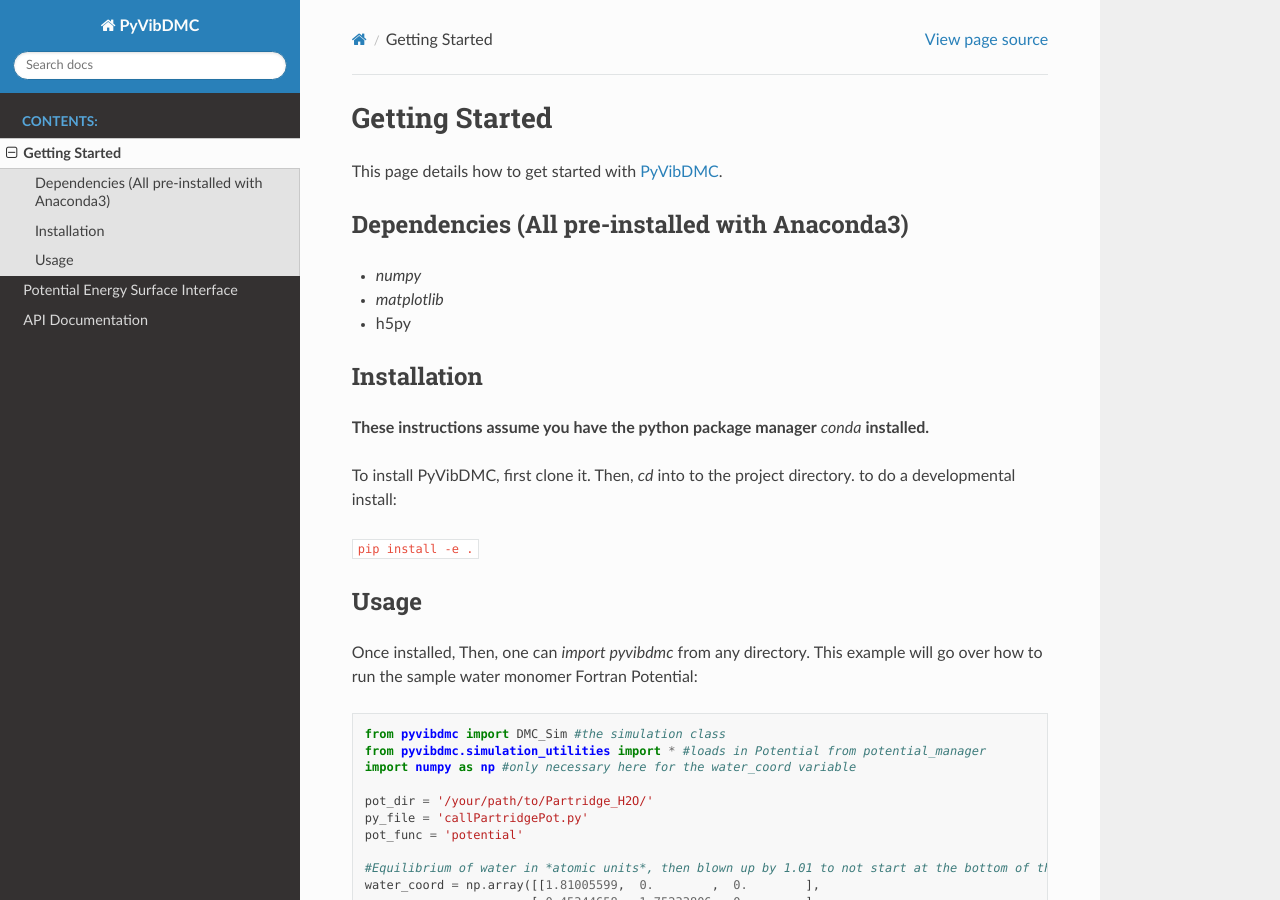
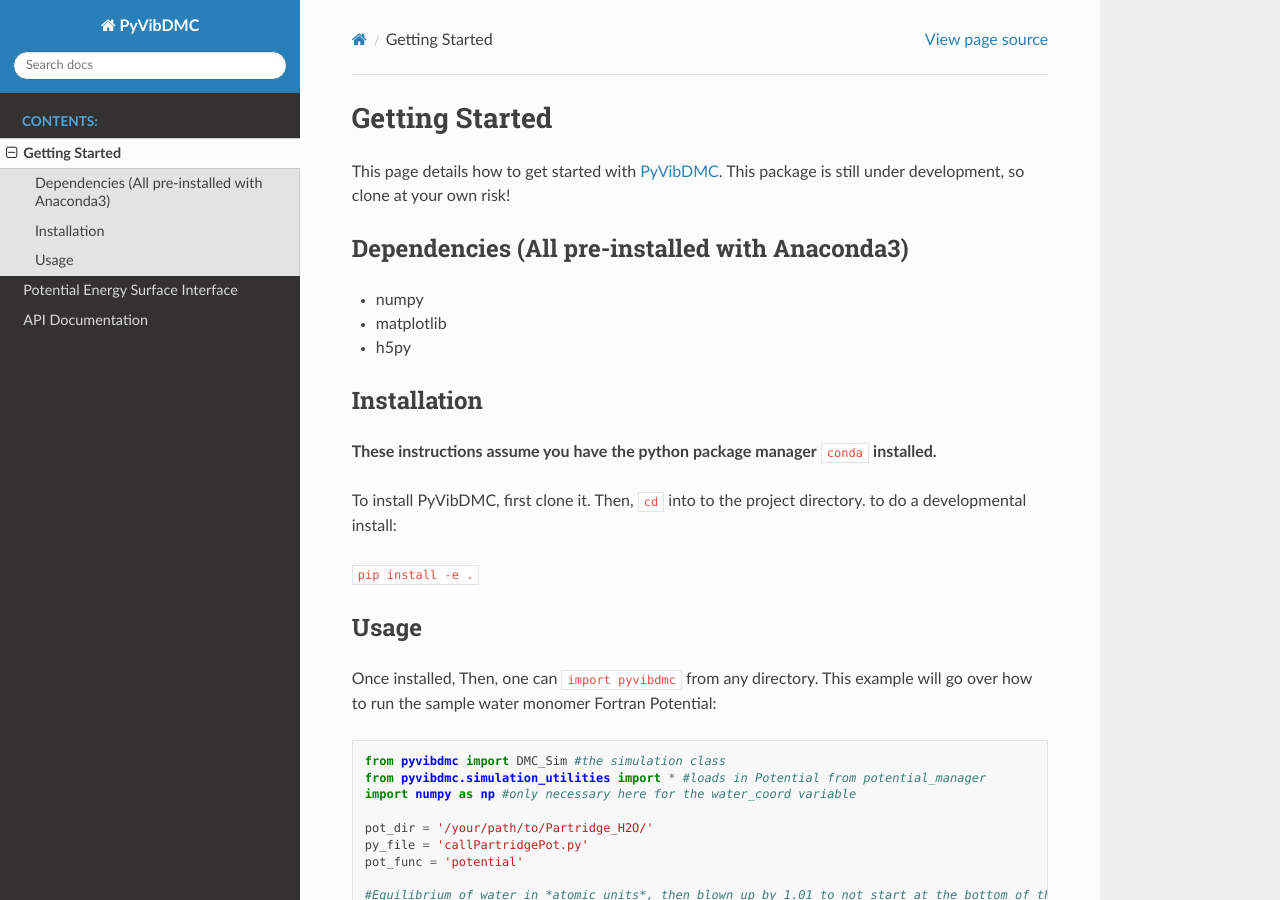
Before and after one commit to rjdirisio/pyvibdmc, a Sphinx documentation site: the page built from docs/getting_started.rst, in a window 1280 px wide and 900 px high. Built offline with Sphinx 7.4.7 and the Read the Docs theme 2.0.0, drawn with Linux system fonts in a browser that asks for light colours.

Commit message:
Updating docstrings

```diff
--- a/docs/getting_started.rst
+++ b/docs/getting_started.rst
@@ -2,18 +2,19 @@
 ===============
 
 This page details how to get started with `PyVibDMC <https://github.com/rjdirisio/pyvibdmc>`_.
+This package is still under development, so clone at your own risk!
 
 Dependencies (All pre-installed with Anaconda3)
 -------------------------------------------------------
-- `numpy`
-- `matplotlib`
+- numpy
+- matplotlib
 - h5py
 
 Installation
 ------------
-**These instructions assume you have the python package manager** `conda` **installed.**
+**These instructions assume you have the python package manager** ``conda`` **installed.**
 
-To install PyVibDMC, first clone it. Then, `cd` into to the project directory.
+To install PyVibDMC, first clone it. Then, ``cd`` into to the project directory.
 to do a developmental install:
 
 ``pip install -e .``
@@ -21,7 +22,7 @@
 
 Usage
 --------
-Once installed, Then, one can `import pyvibdmc` from any directory.
+Once installed, Then, one can ``import pyvibdmc`` from any directory.
 This example will go over how to run the sample water monomer Fortran Potential::
 
     from pyvibdmc import DMC_Sim #the simulation class
--- a/docs/potentials.rst
+++ b/docs/potentials.rst
@@ -7,7 +7,7 @@
 
 - All calculations inside the DMC simulation are done in atomic units.
 
-- ``PyVibDMC`` passes only the coordinates, in Bohr, as a nxmx3 (n=num_geoms,m=num_atoms,3=xyz) NumPy array to the Python potential function. Your function must only take in coords as an argu ent ``def example_call(coords):`` All other attributes you must pass to the Fortran/C side must be done inside your python function.
+- ``PyVibDMC`` passes only the coordinates, in Bohr, as a nxmx3 (n=num_geoms,m=num_atoms,3=xyz) NumPy array to the Python potential function. Your function must only take in coords as an argument ``def example_call(coords):`` All other attributes you must pass to the Fortran/C side must be done inside your python function.
 
 - ``PyVibDMC`` expects the function to return a 1D NumPy array of potential values in Hartree.
 
```
Also changed, not shown: 1 other file.
